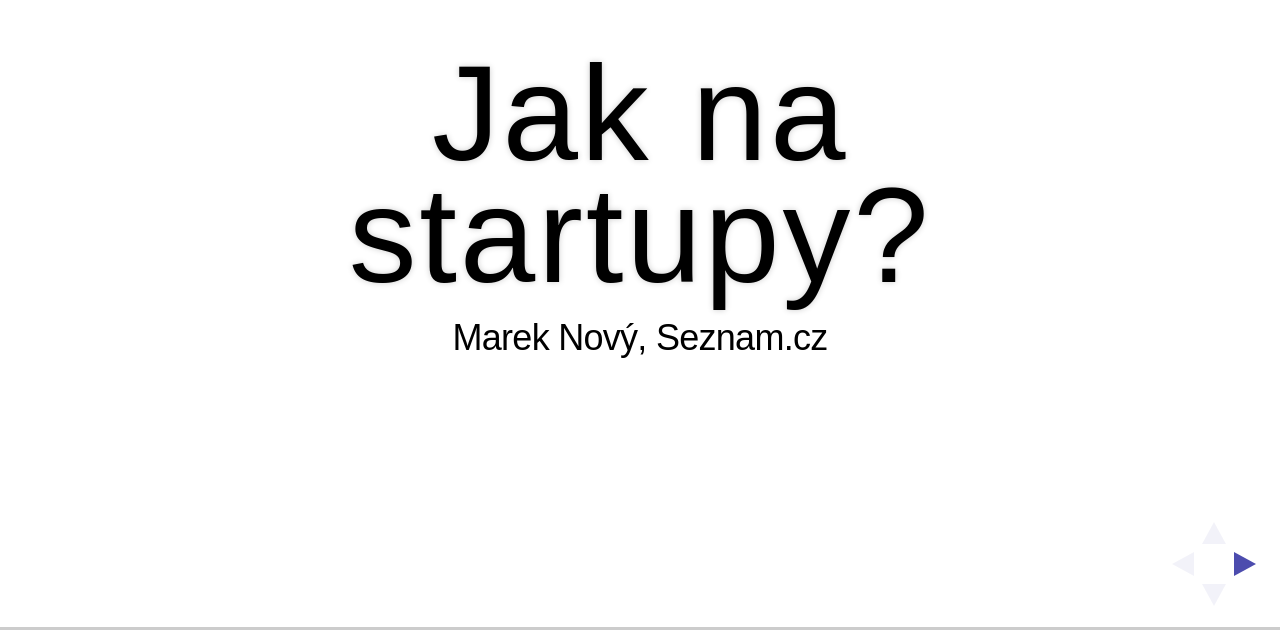
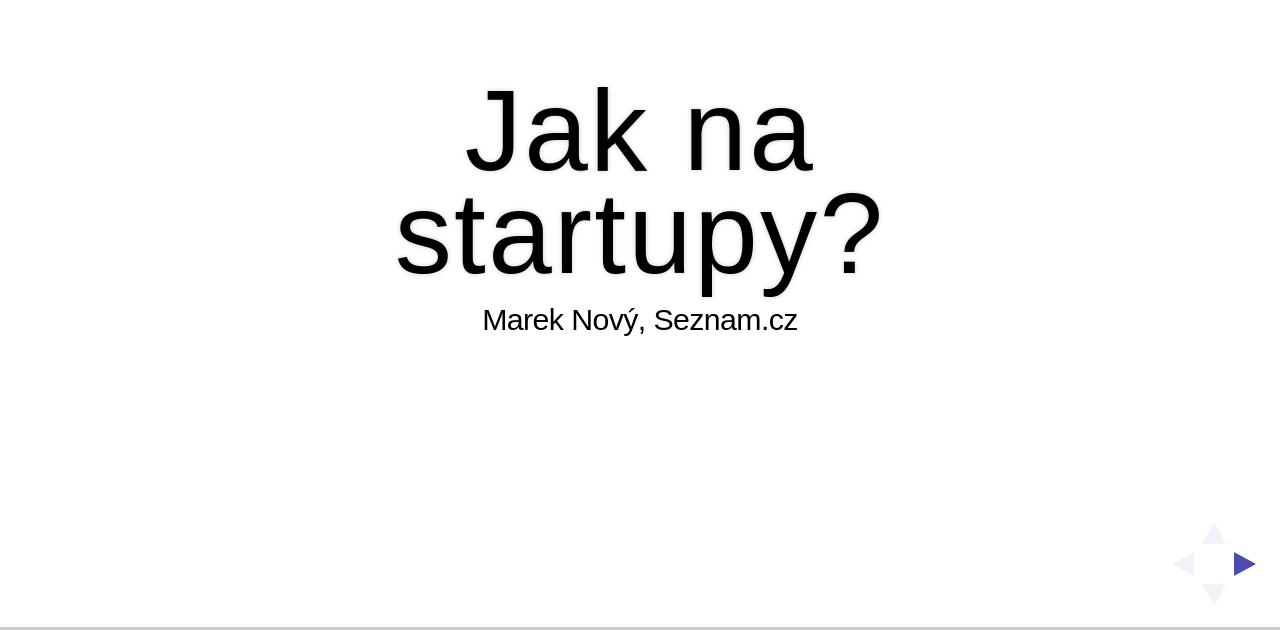
Before and after one commit to mareknovy/mareknovy.github.io, a plain HTML site: page startupy1/index.html in a window 1280 px wide. Shown: the part 170-800 px from the top of the page. Drawn offline with nearby package versions, Linux system fonts and the light colour scheme; no server answers; a web font is replaced by a local one.

Commit message:
border fix

```diff
--- a/startupy1/index.html
+++ b/startupy1/index.html
@@ -310,7 +310,9 @@
 				progress: true,
 				history: true,
 				center: true,
-                margin: 0.0,
+                margin: 0.2,
+				width: 900,
+				height: 760,
 				theme: Reveal.getQueryHash().theme, // available themes are in /css/theme
 				transition: Reveal.getQueryHash().transition || 'default', // default/cube/page/concave/zoom/linear/fade/none
 
```
